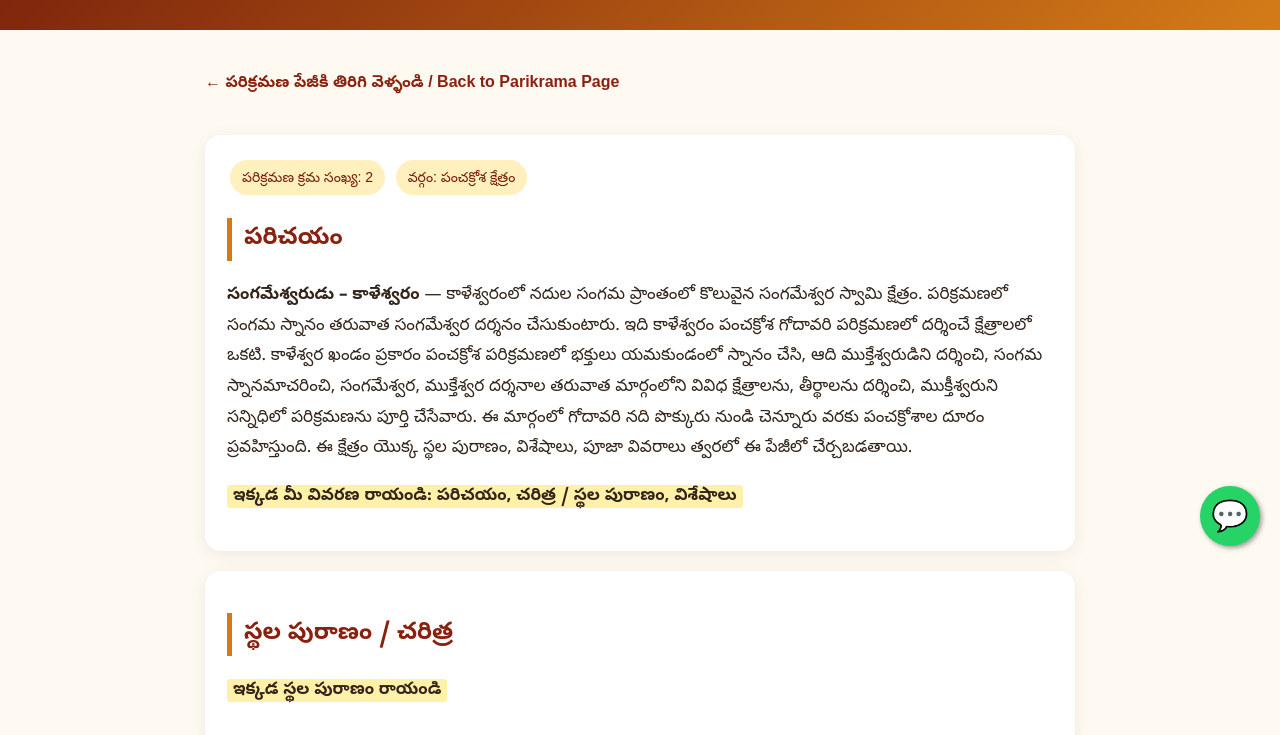
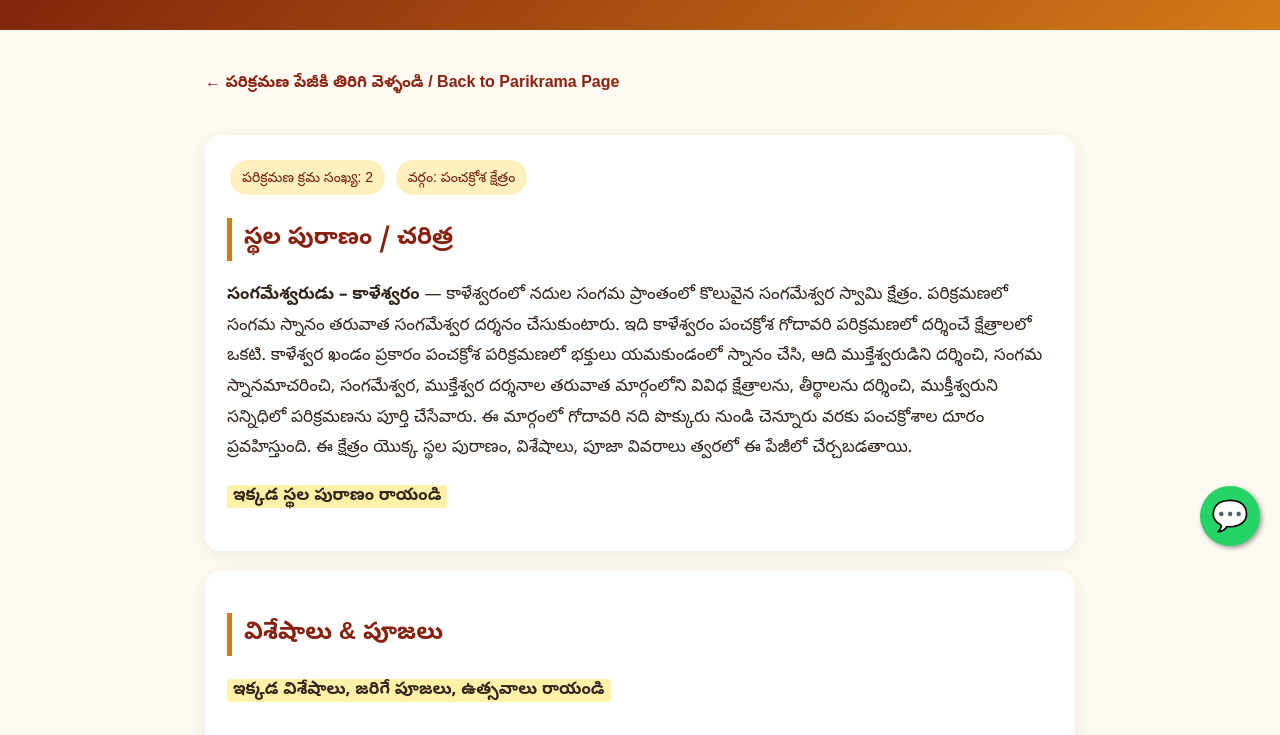
Before and after one commit to rekshetratours/REKSHETRATOURS.GitHub.io, a plain HTML site: page sangameshwara-eleshwaram.html in a window 1280 px wide. Shown: the part 234-969 px from the top of the page. Drawn offline with Linux system fonts and the light colour scheme.

Commit message:
Add files via upload

```diff
--- a/sangameshwara-eleshwaram.html
+++ b/sangameshwara-eleshwaram.html
@@ -50,11 +50,11 @@ footer a{color:#ffd28a}
 <a class="backlink" href="kaleshwaram.html">← పరిక్రమణ పేజీకి తిరిగి వెళ్ళండి / Back to Parikrama Page</a>
 <section>
 <div><span class="tag">పరిక్రమణ క్రమ సంఖ్య: 2</span> <span class="tag">వర్గం: పంచక్రోశ క్షేత్రం</span></div>
-<h2 class="te">పరిచయం</h2>
+<h2 class="te">స్థల పురాణం / చరిత్ర</h2>
 <p class="te"><b>సంగమేశ్వరుడు – కాళేశ్వరం</b> — కాళేశ్వరంలో నదుల సంగమ ప్రాంతంలో కొలువైన సంగమేశ్వర స్వామి క్షేత్రం. పరిక్రమణలో సంగమ స్నానం తరువాత సంగమేశ్వర దర్శనం చేసుకుంటారు. ఇది కాళేశ్వరం పంచక్రోశ గోదావరి పరిక్రమణలో దర్శించే క్షేత్రాలలో ఒకటి. కాళేశ్వర ఖండం ప్రకారం పంచక్రోశ పరిక్రమణలో భక్తులు యమకుండంలో స్నానం చేసి, ఆది ముక్తేశ్వరుడిని దర్శించి, సంగమ స్నానమాచరించి, సంగమేశ్వర, ముక్తేశ్వర దర్శనాల తరువాత మార్గంలోని వివిధ క్షేత్రాలను, తీర్థాలను దర్శించి, ముక్తీశ్వరుని సన్నిధిలో పరిక్రమణను పూర్తి చేసేవారు. ఈ మార్గంలో గోదావరి నది పొక్కురు నుండి చెన్నూరు వరకు పంచక్రోశాల దూరం ప్రవహిస్తుంది. ఈ క్షేత్రం యొక్క స్థల పురాణం, విశేషాలు, పూజా వివరాలు త్వరలో ఈ పేజీలో చేర్చబడతాయి.</p>
-<p class="te"><span style="background:#FFF2A8;padding:0 6px;border-radius:3px;font-weight:600">ఇక్కడ మీ వివరణ రాయండి: పరిచయం, చరిత్ర / స్థల పురాణం, విశేషాలు</span></p>
+<p class="te"><span style="background:#FFF2A8;padding:0 6px;border-radius:3px;font-weight:600">ఇక్కడ స్థల పురాణం రాయండి</span></p>
 </section>
-<section><h2 class="te">స్థల పురాణం / చరిత్ర</h2><p class="te"><span style="background:#FFF2A8;padding:0 6px;border-radius:3px;font-weight:600">ఇక్కడ స్థల పురాణం రాయండి</span></p></section>
+
 <section><h2 class="te">విశేషాలు & పూజలు</h2><p class="te"><span style="background:#FFF2A8;padding:0 6px;border-radius:3px;font-weight:600">ఇక్కడ విశేషాలు, జరిగే పూజలు, ఉత్సవాలు రాయండి</span></p></section>
 <section><h2 class="te">దర్శన సమయాలు</h2><p class="te"><span style="background:#FFF2A8;padding:0 6px;border-radius:3px;font-weight:600">ఇక్కడ సమయాలు రాయండి</span></p></section>
 <section><h2 class="te">ఫోటోలు</h2><p class="te"><span style="background:#FFF2A8;padding:0 6px;border-radius:3px;font-weight:600">ఇక్కడ ఫోటోలు చేర్చబడతాయి</span></p></section>
```
Also changed, not shown: saptakoteshwara-narayanapur.html (+1 -1 lines), sarvakara-narasimha-kshetram.html (+1 -1 lines), shiva-keshava-suraram.html (+1 -1 lines), sri-kaleshwara-muktheeshwara-swamy.html (+1 -1 lines), triveni-sangamam.html (+1 -1 lines), uma-maheshwara-mahadevpur.html (+3 -3 lines), vayasa-theertham.html (+3 -3 lines), vishweshwara-lingam-narayanapur.html (+3 -3 lines), vyasa-theertham.html (+3 -3 lines).
